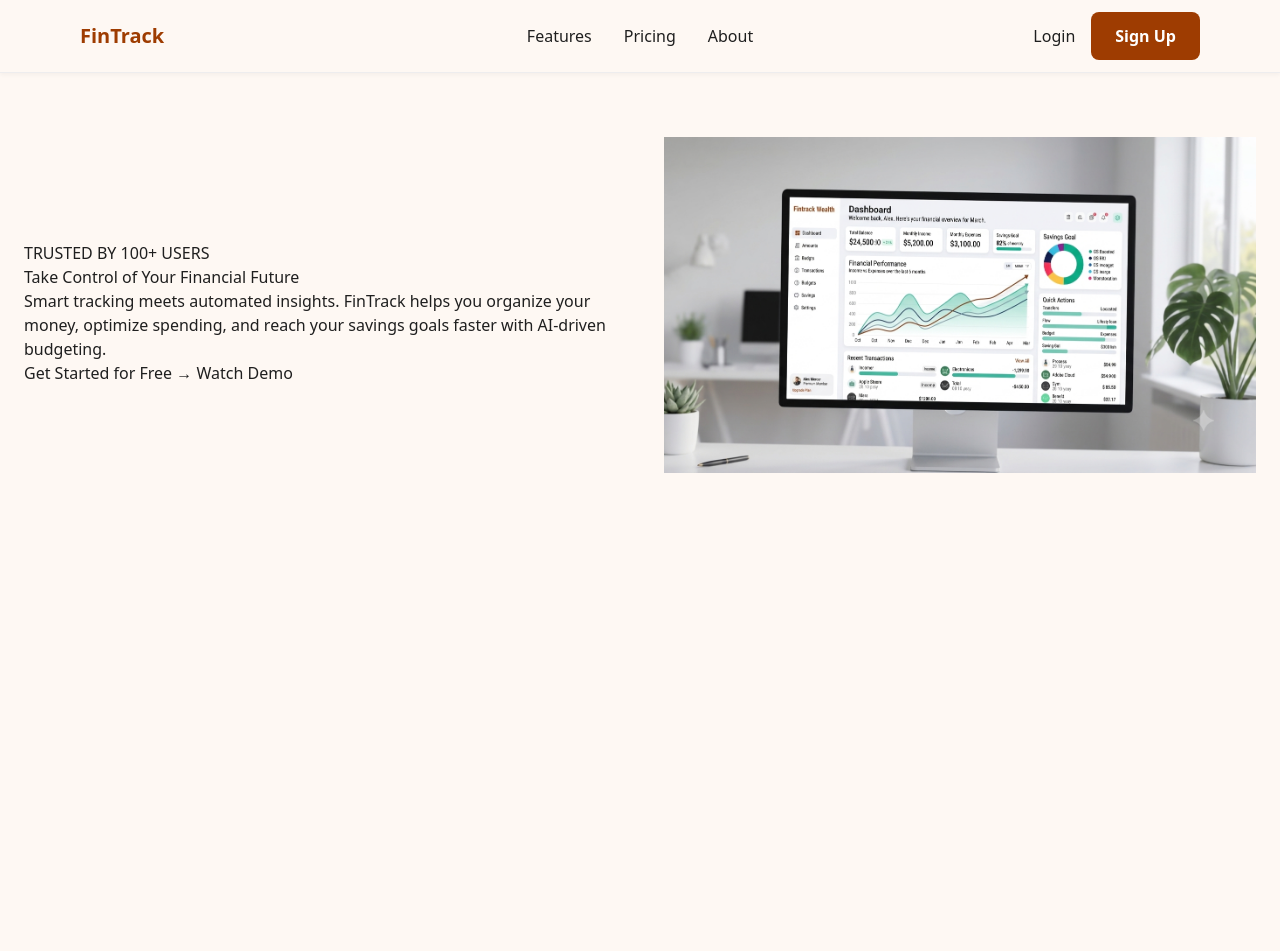
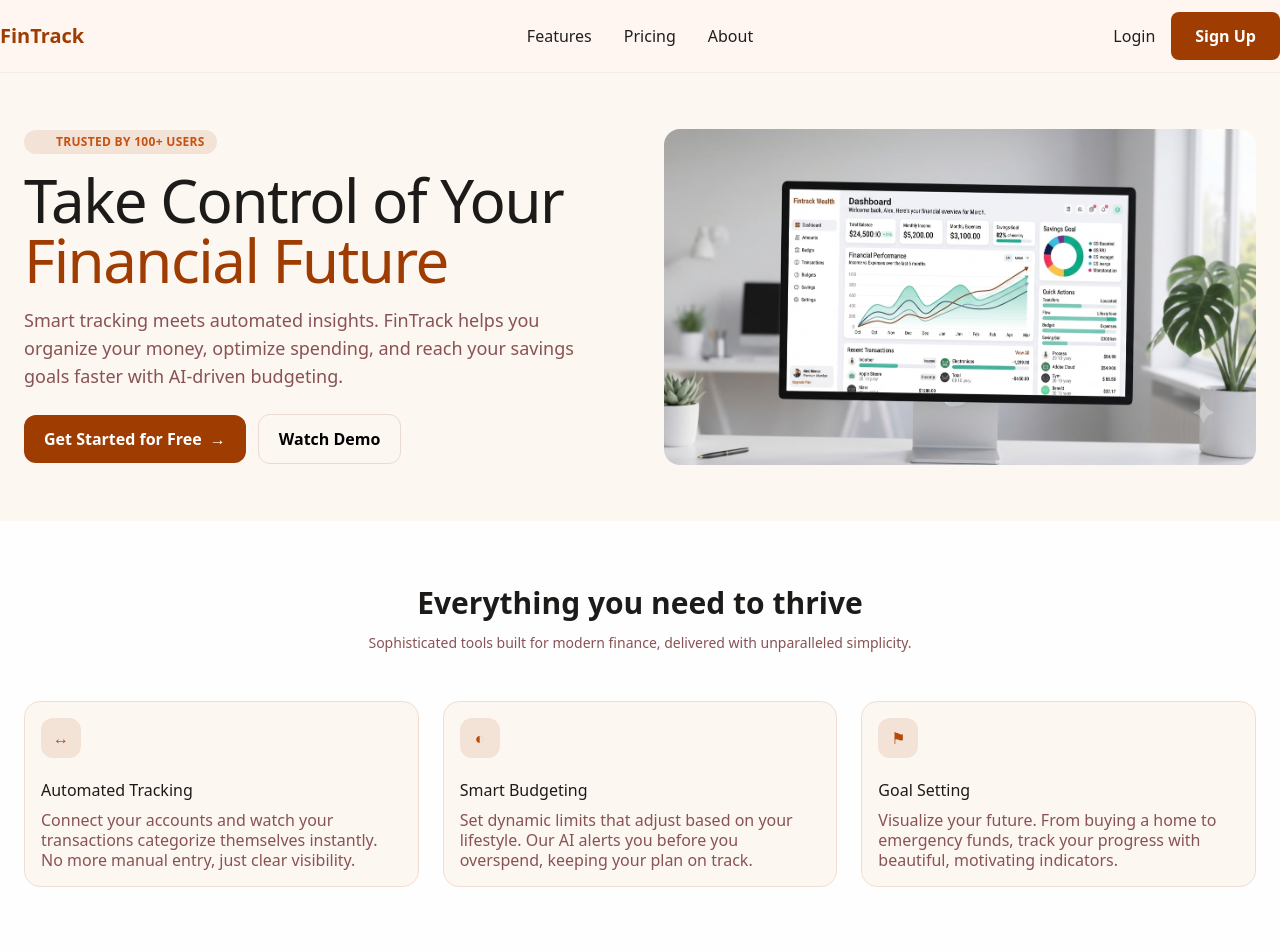
Before and after one commit to XItizmgr/finance_tracker_app, a Flask app: page / in a window 1280 px wide. Before the commit the page ends 473 px from the top, so only its background shows below. Run offline with Flask 3, Linux system fonts and the light colour scheme; some libraries are stand-ins or nearby versions.

Commit message:
added hero section and navigation bar

```diff
--- a/app/templates/landing/index.html
+++ b/app/templates/landing/index.html
@@ -6,9 +6,9 @@
     <title>Finance Tracker</title>
     <script src="https://cdn.tailwindcss.com"></script>
   </head>
-  <body class="bg-[#fef8f3] text-[#1f1f1f]">
-    <header class="mx-auto max-w-7xl border-b border-gray-200/60 shadow-[0_2px_4px_rgba(0,0,0,0.04)]">
-      <div class="flex items-center px-20 py-3">
+  <body class="bg-[#fffefe] text-[#1f1f1f]">
+    <header class="w-full border-b border-gray-200/60 shadow-[0_2px_4px_rgba(0,0,0,0.04)] bg-[#fff6f2]">
+      <div class="flex items-center mx-auto max-w-7xl px-15 py-3">
         <div class="flex-1">
           <a href="/" class="text-xl font-bold text-[#9e3c01]">FinTrack</a>
         </div>
@@ -26,30 +26,110 @@
       </div>
     </header>
     <main>
-      <section id="hero" class="w-full min-h-[390px]">
-        <div class="mx-auto flex max-w-7xl items-center gap-12 px-6 py-16">
-          <div class="flex-1">
-            <div class="badge">
-              <svg class="badge-icon" aria-hidden="true" width="16" height="16" viewBox="0 0 24 24"></svg>
-              <span>TRUSTED BY 100+ USERS</span>
+      <section id="hero" class="w-full bg-[#fdf7f2]">
+        <div class="mx-auto flex max-w-7xl flex-col items-center gap-10 px-6 py-10 lg:flex-row lg:items-center lg:gap-12 lg:py-14">
+          <div class="order-2 flex flex-1 flex-col items-start lg:order-1">
+            <div class="mb-4 inline-flex items-center gap-1.5 rounded-full bg-[#f3e2d6] px-3 py-1">
+              <svg class="badge-icon" aria-hidden="true" width="14" height="14" viewBox="0 0 24 24"></svg>
+
+              <span class="text-xs font-semibold tracking-wide text-[#c85110]"> TRUSTED BY 100+ USERS </span>
             </div>
-            <h1 id="hero-heading">Take Control of Your <span class="highlight">Financial Future</span></h1>
-            <p class="hero-description">
+            <h1 id="hero-heading" class="max-w-xl text-5xl font-normal leading-[1.05] tracking-tight text-[#1d1b19] lg:text-6xl">
+              Take Control of Your
+              <span class="text-[#9e3c01]"> Financial Future </span>
+            </h1>
+
+            <p class="mt-4 max-w-xl text-base leading-6 text-[#895254] lg:text-lg">
               Smart tracking meets automated insights. FinTrack helps you organize your money, optimize spending, and reach your savings goals faster with AI-driven budgeting.
             </p>
-            <div class="hero-cta">
-              <a href="#get-started" class="btn btn-primary">
+            <div class="mt-6 flex items-center gap-3">
+              <a href="#get-started" class="rounded-xl bg-[#9e3c01] px-5 py-3 text-base font-semibold text-white transition-all duration-200 hover:bg-[#873300]">
                 Get Started for Free
-                <span class="btn-arrow" aria-hidden="true">&rarr;</span>
+                <span class="ml-1" aria-hidden="true">&rarr;</span>
               </a>
-              <a href="#watch-demo" class="btn btn-secondary">Watch Demo</a>
+              <a href="#watch-demo" class="rounded-xl border border-[#ecd9d1] px-5 py-3 text-base font-semibold text-black transition-all duration-200 hover:bg-[#f8eee8]"> Watch Demo </a>
             </div>
           </div>
-          <div class="flex-1">
-            <img src="{{ url_for('static', filename='images/hero-img.png') }}" alt="FinTrack" class="hero-image" />
+
+          <div class="order-1 flex-1 w-full lg:order-2">
+            <img
+              src="{{ url_for('static', filename='images/hero-img.png') }}"
+              alt="FinTrack financial dashboard"
+              class="w-full rounded-2xl transition-transform duration-300 ease-out hover:-rotate-1"
+            />
           </div>
         </div>
       </section>
+      <section class="w-full py-16">
+  <div class="mx-auto max-w-7xl px-6">
+    <div class="text-center">
+      <h2 class="text-3xl font-semibold text-[#1d1b19]">
+        Everything you need to thrive
+      </h2>
+
+      <p class="mt-3 text-sm text-[#895254]">
+        Sophisticated tools built for modern finance, delivered with unparalleled simplicity.
+      </p>
+    </div>
+
+    <div class="mt-12 grid grid-cols-1 gap-6 md:grid-cols-3">
+
+      <div class="rounded-2xl border border-[#f0ded4] bg-[#fdf7f2] p-4">
+
+        <div class="flex h-10 w-10 items-center justify-center rounded-xl bg-[#f3e2d6] text-[#b54b0b]">
+          ↔
+        </div>
+
+        <h3 class="mt-5 text-base font-medium text-[#1d1b19]">
+          Automated Tracking
+        </h3>
+
+        <p class="mt-2 text-l leading-5 text-[#895254]">
+          Connect your accounts and watch your transactions
+          categorize themselves instantly. No more manual
+          entry, just clear visibility.
+        </p>
+
+      </div>
+
+      <div class="rounded-2xl border border-[#f0ded4] bg-[#fdf7f2] p-4">
+
+        <div class="flex h-10 w-10 items-center justify-center rounded-xl bg-[#f3e2d6] text-[#b54b0b]">
+          ◐
+        </div>
+
+        <h3 class="mt-5 text-base font-medium text-[#1d1b19]">
+          Smart Budgeting
+        </h3>
+
+        <p class="mt-2 text-l leading-5 text-[#895254]">
+          Set dynamic limits that adjust based on your
+          lifestyle. Our AI alerts you before you overspend,
+          keeping your plan on track.
+        </p>
+
+      </div>
+
+      <div class="rounded-2xl border border-[#f0ded4] bg-[#fdf7f2] p-4">
+
+        <div class="flex h-10 w-10 items-center justify-center rounded-xl bg-[#f3e2d6] text-[#b54b0b]">
+          ⚑
+        </div>
+
+        <h3 class="mt-5 text-base font-medium text-[#1d1b19]">
+          Goal Setting
+        </h3>
+
+        <p class="mt-2 text-l leading-5 text-[#895254]">
+          Visualize your future. From buying a home to
+          emergency funds, track your progress with beautiful,
+          motivating indicators.
+        </p>
+      </div>
+    </div>
+
+  </div>
+</section>
     </main>
   </body>
 </html>
```
